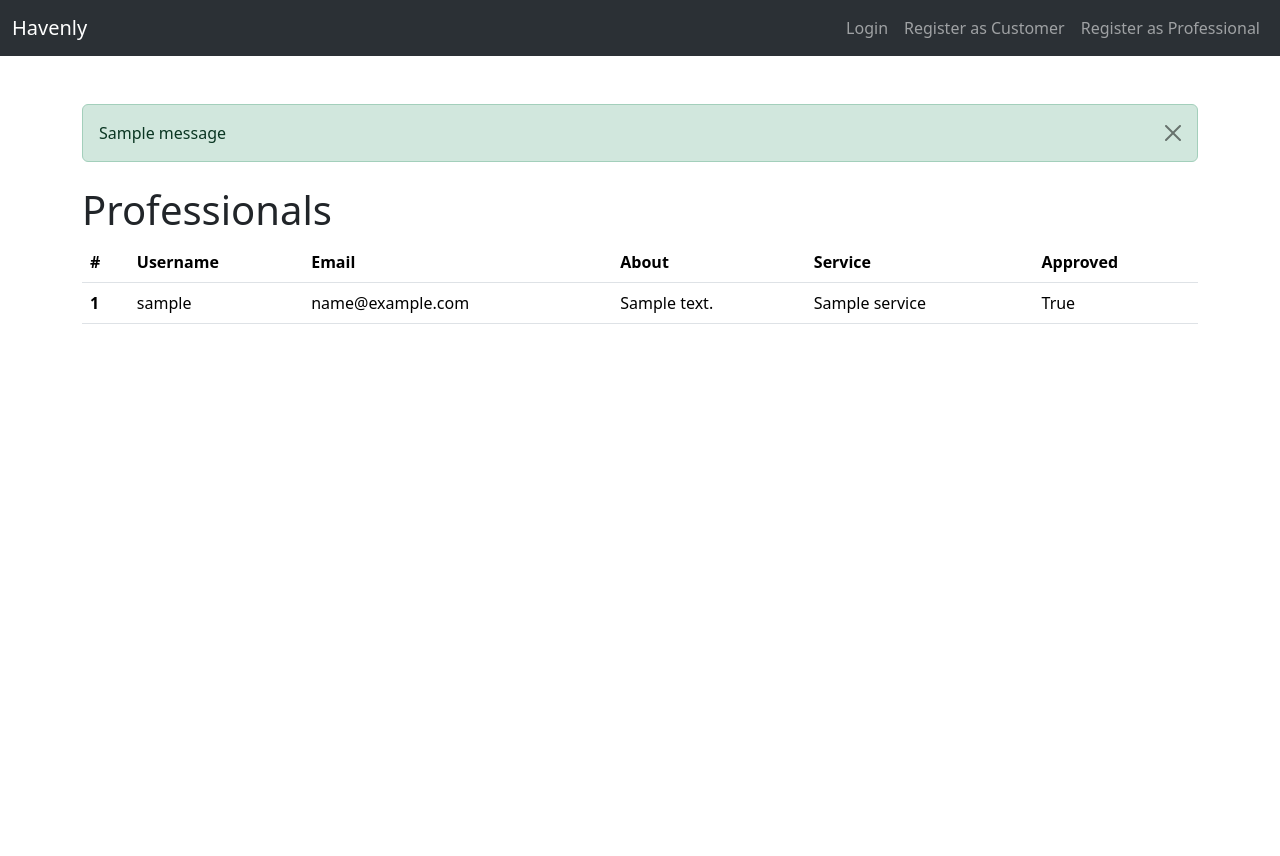
After one commit to agrimsri/Bootcamp-2026-t3, a Flask app: page /admin/professionals in a window 1280 px wide. The commit adds this page. Run offline with Flask 3, Linux system fonts and the light colour scheme; tables that the repository leaves empty hold one stand-in row (values such as "Sample post"); one stand-in notice (Sample message) is shown; parts of the project's set-up code (start-up, migrations or seed data) failed here and were passed over.

Commit message:
Day-4 completed

```diff
--- a/app/config.py
+++ b/app/config.py
@@ -3,7 +3,7 @@ from dotenv import load_dotenv
 load_dotenv()
 
 class Config:
-    SECRET_KEY = os.getenv('SECRET_KEY')
+    SECRET_KEY = os.getenv('SECRET_KEY', 'dev-secret-key-change-in-production')
     SQLALCHEMY_DATABASE_URI = os.environ.get("SQLALCHEMY_DATABASE_URI","sqlite:///app.db",)
     SQLALCHEMY_TRACK_MODIFICATIONS = False
 
--- a/app/models.py
+++ b/app/models.py
@@ -5,7 +5,7 @@ from app.extensions import db
 from werkzeug.security import generate_password_hash, check_password_hash
 
 
-class User(db.Model):
+class User(UserMixin, db.Model):
     id = db.Column(db.Integer, primary_key=True)
     username = db.Column(db.String(100), nullable=False)
     email = db.Column(db.String(255), unique=True, nullable=False, index=True)
@@ -39,6 +39,7 @@ class Professional(db.Model):
     user_id = db.Column(db.Integer, db.ForeignKey('user.id'), nullable=False)
     about = db.Column(db.String(500), nullable=True)
     service_id = db.Column(db.Integer, db.ForeignKey('service.id'), nullable=True)
+    approved = db.Column(db.Boolean, nullable=False, default=False)
     created_at = db.Column(db.DateTime(timezone=True), nullable=False, default=datetime.now(timezone.utc))
 
     user = db.relationship('User', back_populates='professional_profile')
--- a/app/routes/views.py
+++ b/app/routes/views.py
@@ -1,4 +1,5 @@
 from flask import Blueprint, render_template
+from app.models import Professional
 
 views = Blueprint('views', __name__)
 
@@ -8,3 +9,21 @@ def home():
     user = 'Arjun'
     age = 32
     return render_template('home.html', user=user, age=age)
+
+@views.route('/customer/dashboard')
+def customer_dashboard():
+    return render_template('/customer/dashboard.html')
+
+@views.route('/professional/dashboard')
+def professional_dashboard():
+    return render_template('/professional/dashboard.html')
+
+@views.route('/admin/dashboard')
+def admin_dashboard():
+    return render_template('/admin/dashboard.html')
+
+
+@views.route('/admin/professionals')
+def admin_professionals():
+    professionals = Professional.query.all()
+    return render_template('/admin/professionals.html', professionals=professionals)
--- /dev/null
+++ b/app/templates/admin/dashboard.html
@@ -0,0 +1,5 @@
+{% extends "base.html" %} {% block title %}Admin Dashboard{% endblock %} {%
+block content %}
+<h1>Admin Dashboard</h1>
+<p>Welcome, {{ current_user.username }}!</p>
+{% endblock %}
--- /dev/null
+++ b/app/templates/admin/professionals.html
@@ -0,0 +1,34 @@
+{% extends "base.html" %} {% block title %}Admin Dashboard{% endblock %} {%
+block content %}
+<h1>Professionals</h1>
+<table class="table">
+  <thead>
+    <tr>
+      <th scope="col">#</th>
+      <th scope="col">Username</th>
+      <th scope="col">Email</th>
+      <th scope="col">About</th>
+      <th scope="col">Service</th>
+      <th scope="col">Approved</th>
+    </tr>
+  </thead>
+  <tbody>
+    {% for professional in professionals %}
+    <tr>
+      <th scope="row">{{ loop.index }}</th>
+      <td>{{ professional.user.username }}</td>
+      <td>{{ professional.user.email }}</td>
+      <td>{{ professional.about }}</td>
+      <td>{{ professional.service.name }}</td>
+      <td>{{ professional.approved }}</td>
+    </tr>
+    {% endfor %}
+  </tbody>
+</table>
+
+
+    </tr>
+
+  </tbody>
+</table>
+{% endblock %}
--- a/app/templates/auth/login.html
+++ b/app/templates/auth/login.html
@@ -1,7 +1,6 @@
 {% extends "base.html" %} {% block title %}Login{% endblock %} {% block content
 %}
-<h1>Login page</h1>
-{{ message }}
+<h1 class="mb-4 text-center">Login</h1>
 <div class="row justify-content-center">
   <div class="col-4">
     <div class="card">
--- a/app/templates/auth/register_customer.html
+++ b/app/templates/auth/register_customer.html
@@ -5,7 +5,7 @@
     <div class="col-md-6">
       <h2 class="text-center mb-4">Register</h2>
 
-      <form>
+      <form action="{{ url_for('auth.register_customer') }}" method="POST">
         <div class="mb-3">
           <label for="email" class="form-label">Email</label>
           <input
--- a/app/templates/base.html
+++ b/app/templates/base.html
@@ -28,6 +28,22 @@
         </button>
         <div class="collapse navbar-collapse" id="navbarNav">
           <ul class="navbar-nav ms-auto">
+            {% if current_user.is_authenticated %} {% if current_user.role ==
+            'admin' %}
+            <li class="nav-item">
+              <a
+                class="nav-link"
+                href="{{ url_for('views.admin_professionals') }}"
+                >Professionals</a
+              >
+            </li>
+            {% elif current_user.role == 'customer' %} {% elif current_user.role
+            == 'professional' %} {% endif %}
+
+            <li class="nav-item">
+              <a class="nav-link" href="{{ url_for('auth.logout') }}">Logout</a>
+            </li>
+            {% else %}
             <li class="nav-item">
               <a class="nav-link" href="{{ url_for('auth.login') }}">Login</a>
             </li>
@@ -43,12 +59,33 @@
                 >Register as Professional</a
               >
             </li>
+            {% endif %}
           </ul>
         </div>
       </div>
     </nav>
-    <main>
-      <div class="container mt-4">{% block content %}My App{% endblock %}</div>
+    <main class="container py-5 min-vh-100">
+      {% with messages = get_flashed_messages(with_categories=true) %} {% if
+      messages %}
+      <div class="mb-4">
+        {% for category, message in messages %} {% set alert_type = 'danger' if
+        category in ['error', 'danger'] else (category if category else
+        'primary') %}
+        <div
+          class="alert alert-{{ alert_type }} alert-dismissible fade show mb-2"
+          role="alert"
+        >
+          {{ message }}
+          <button
+            type="button"
+            class="btn-close"
+            data-bs-dismiss="alert"
+            aria-label="Close"
+          ></button>
+        </div>
+        {% endfor %}
+      </div>
+      {% endif %} {% endwith %} {% block content %}{% endblock %}
     </main>
     <script
       src="https://cdn.jsdelivr.net/npm/bootstrap@5.3.8/dist/js/bootstrap.bundle.min.js"
--- /dev/null
+++ b/app/templates/customer/dashboard.html
@@ -0,0 +1,5 @@
+{% extends 'base.html' %} {% block title %}Customer Dashboard{% endblock %} {%
+block content %}
+<h1>Customer Dashboard</h1>
+<p>Welcome, Customer!</p>
+{% endblock %}
--- /dev/null
+++ b/app/templates/professional/dashboard.html
@@ -0,0 +1,5 @@
+{% extends 'base.html' %} {% block title %}Professional Dashboard{% endblock %}
+{% block content %}
+<h1>Professional Dashboard</h1>
+<p>Welcome, Professional!</p>
+{% endblock %}
--- a/run.py
+++ b/run.py
@@ -1,29 +1,12 @@
 from app import create_app
+from app import seed_admin, seed_services
 from app.extensions import db
-from flask import current_app
-from app.models import User
 
 app = create_app()
-
-def seed_admin():
-    admin_email = current_app.config.get('ADMIN_EMAIL')
-    admin_password = current_app.config.get('ADMIN_PASSWORD')
-
-    admin_user = User.query.filter_by(email=admin_email).first()
-
-    if admin_user:
-        return  # Admin user already exists
-
-    admin_user = User(email=admin_email, role='admin', username='Admin')
-    admin_user.set_password(admin_password)
-
-    db.session.add(admin_user)
-    db.session.commit()
-
-
 
 if __name__ == '__main__':
     with app.app_context():
         db.create_all()
         seed_admin()
+        seed_services()
     app.run(debug=True)
```
Also changed, not shown: app/__init__.py (+50 -1 lines), app/routes/auth.py (+88 -9 lines), app/templates/auth/register_professional.html (+9 -9 lines).
